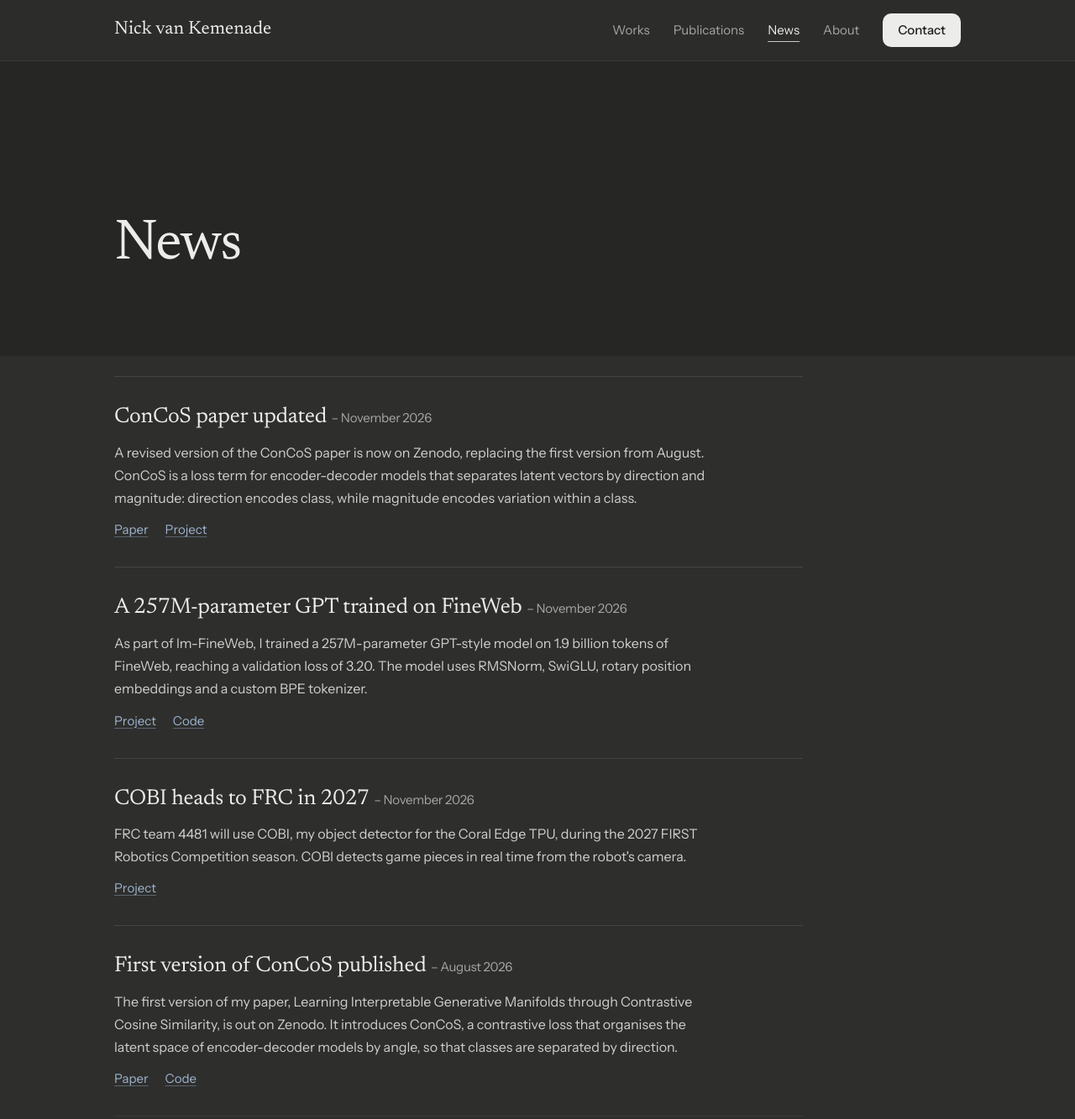
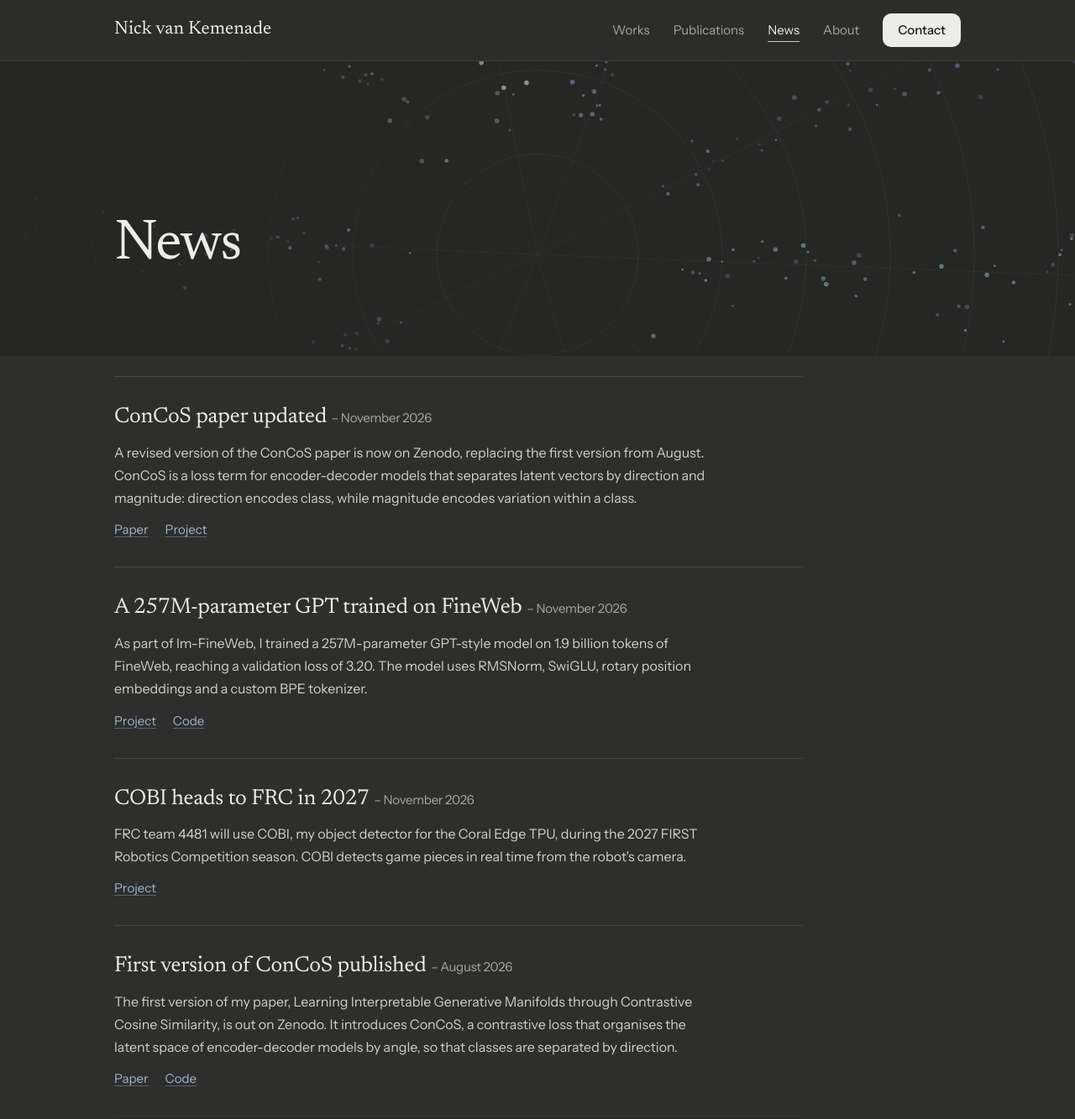
Before and after one commit to nickvankemenade-ai/nickvankemenade-ai.github.io, a Jekyll site: the page built from news/index.html, in a window 1280 px wide and 1400 px high. Shown: the top 1333 px of the window at 84% size. Built offline with Jekyll 4.4.1, drawn with Linux system fonts in a browser that asks for light colours.

Commit message:
Larger News title; decorative background on the news page header
Co-Authored-By: Claude Opus 5.5 <noreply@anthropic.com>

```diff
--- a/assets/css/styles.css
+++ b/assets/css/styles.css
@@ -227,6 +227,20 @@ html { scroll-padding-top: 96px; }
   padding-bottom: 48px;
 }
 .band-head .section-head { margin-bottom: 0; }
+.band-head .section-head h2 { font-size: clamp(48px, 6.4vw, 76px); letter-spacing: -0.025em; line-height: 1; }
+
+/* Decorative field behind a band title (news page) */
+.band-head-art { position: relative; isolation: isolate; overflow: hidden; }
+.band-head-art::before {
+  content: "";
+  position: absolute;
+  inset: 0;
+  z-index: -1;
+  background: url("../img/hero-field.svg") center 40% / max(1600px, 120vw) auto no-repeat;
+  opacity: 0.9;
+  -webkit-mask-image: linear-gradient(90deg, transparent 0%, #000 45%, #000 100%);
+  mask-image: linear-gradient(90deg, transparent 0%, #000 45%, #000 100%);
+}
 .band-body {
   background: var(--band-light);
   padding-top: 24px;
--- a/news/index.html
+++ b/news/index.html
@@ -2,7 +2,7 @@
 title: News
 ---
 <section class="band band-page">
-  <div class="band-head">
+  <div class="band-head band-head-art">
     <header class="page-head">
       <h1>News</h1>
     </header>
```
